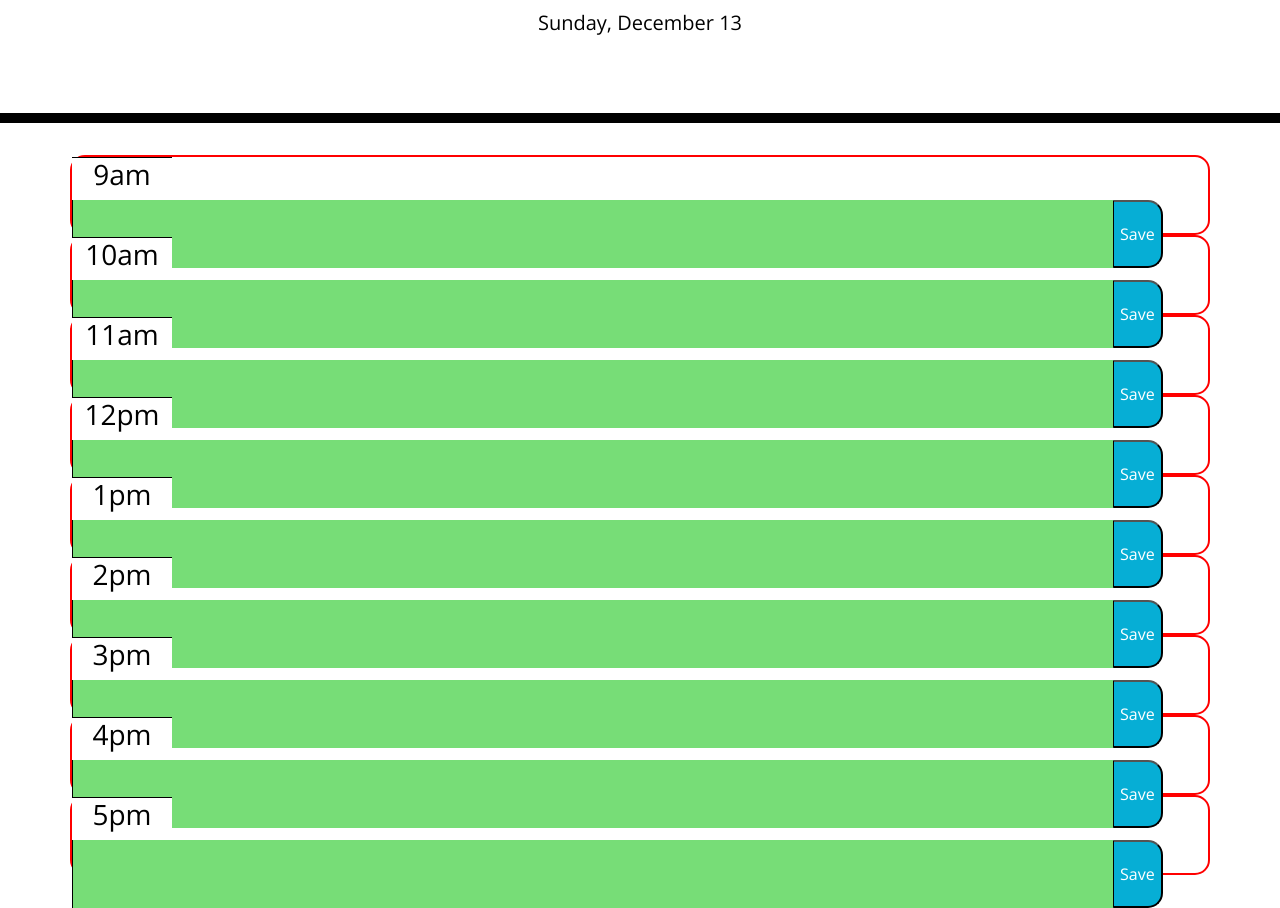
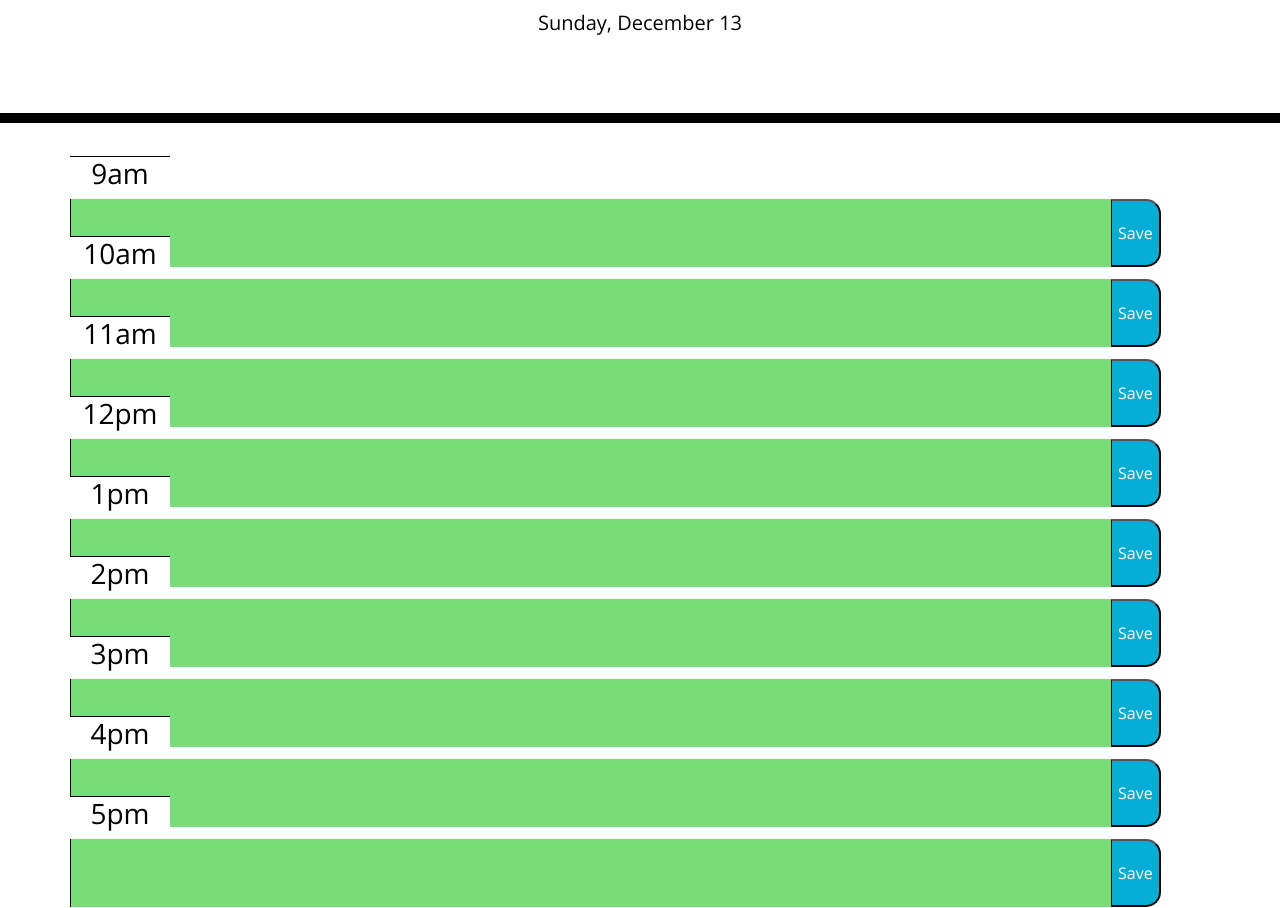
Before and after one commit to johnjegede/Schedular, a plain HTML site: page index.html in a window 1280 px wide. Shown: the part 181-1089 px from the top of the page. Drawn offline with nearby package versions, Linux system fonts and the light colour scheme.

```diff
--- a/index.html
+++ b/index.html
@@ -30,51 +30,51 @@
     </header>
     <div class="container">
       <!-- Timeblocks go here -->
-      <div class="row time-block" id="time">
+      <div class="row time-block">
         <h3 class="hour">9am</h3>
-        <textarea  name="" id="9" cols="110" rows="3"></textarea>
+        <textarea name="" id="9" cols="110" rows="3"></textarea>
         <!--<input class="saveBtn" type="button" value="Save" />-->
-        <button id = "nine" class="saveBtn" type="button">Save</button>
+        <button id="nine" class="saveBtn" type="button">Save</button>
       </div>
-      <div class="row time-block" id="time">
+      <div class="row time-block">
         <h3 class="hour">10am</h3>
         <textarea name="" id="10" cols="110" rows="3"></textarea>
-        <button id = "ten" class="saveBtn" type="button">Save</button>
+        <button id="ten" class="saveBtn" type="button">Save</button>
       </div>
-      <div class="row time-block" id="time">
+      <div class="row time-block">
         <h3 class="hour">11am</h3>
         <textarea name="" id="11" cols="110" rows="3"></textarea>
-        <button id = "eleven" class="saveBtn" type="button">Save</button>
+        <button id="eleven" class="saveBtn" type="button">Save</button>
       </div>
-      <div class="row time-block" id="time">
+      <div class="row time-block">
         <h3 class="hour">12pm</h3>
         <textarea name="" id="12" cols="110" rows="3"></textarea>
-        <button id = "twelve" class="saveBtn" type="button">Save</button>
+        <button id="twelve" class="saveBtn" type="button">Save</button>
       </div>
-      <div class="row time-block" id="time">
+      <div class="row time-block">
         <h3 class="hour">1pm</h3>
         <textarea name="" id="13" cols="110" rows="3"></textarea>
-        <button id = "one" class="saveBtn" type="button">Save</button>
+        <button id="one" class="saveBtn" type="button">Save</button>
       </div>
-      <div class="row time-block" id="time">
+      <div class="row time-block">
         <h3 class="hour">2pm</h3>
         <textarea name="" id="14" cols="110" rows="3"></textarea>
-        <button  id = "two" class="saveBtn" type="button">Save</button>
+        <button id="two" class="saveBtn" type="button">Save</button>
       </div>
-      <div class="row time-block" id="time">
+      <div class="row time-block">
         <h3 class="hour">3pm</h3>
         <textarea name="" id="15" cols="110" rows="3"></textarea>
-        <button id = "three" class="saveBtn" type="button">Save</button>
+        <button id="three" class="saveBtn" type="button">Save</button>
       </div>
-      <div class="row time-block" id="time">
+      <div class="row time-block">
         <h3 class="hour">4pm</h3>
         <textarea name="" id="16" cols="110" rows="3"></textarea>
-        <button id = "four" class="saveBtn" type="button">Save</button>
+        <button id="four" class="saveBtn" type="button">Save</button>
       </div>
-      <div class="row time-block" id="time">
+      <div class="row time-block">
         <h3 class="hour">5pm</h3>
         <textarea name="" id="17" cols="110" rows="3"></textarea>
-        <button id = "five" class="saveBtn" type="button">Save</button>
+        <button id="five" class="saveBtn" type="button">Save</button>
       </div>
     </div>
 
--- a/style.css
+++ b/style.css
@@ -37,8 +37,8 @@ textarea:hover {
 .row {
   white-space: pre-wrap;
   height: 80px;
-  /*border-top: 1px solid white;*/
-  border: 2px solid red;
+  border-top: 1px solid white;
+  /*border: 2px solid red;*/
 }
 
 .hour {
@@ -50,17 +50,17 @@ textarea:hover {
 
 .past {
   background-color: #d3d3d3;
-  color: white;
+  color: black;
 }
 
 .present {
   background-color: #ff6961;
-  color: white;
+  color: black;
 }
 
 .future {
   background-color: #77dd77;
-  color: white;
+  color: black;
 }
 
 .saveBtn {
```
Also changed, not shown: image/schduler.PNG (added), 1 other file.
